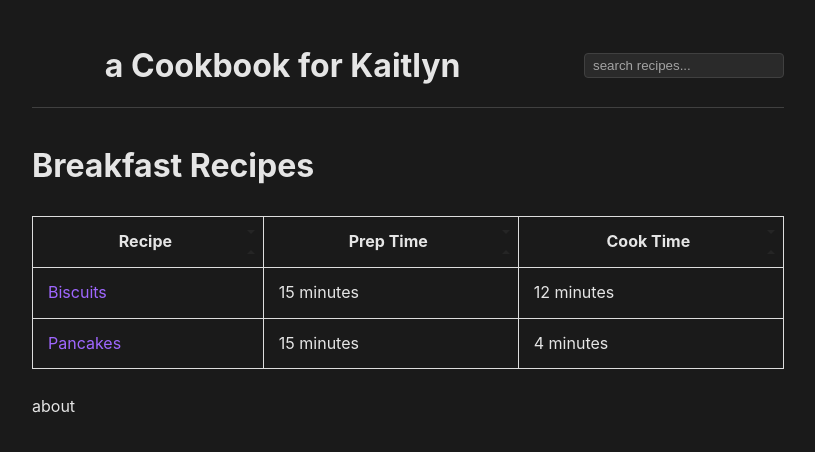
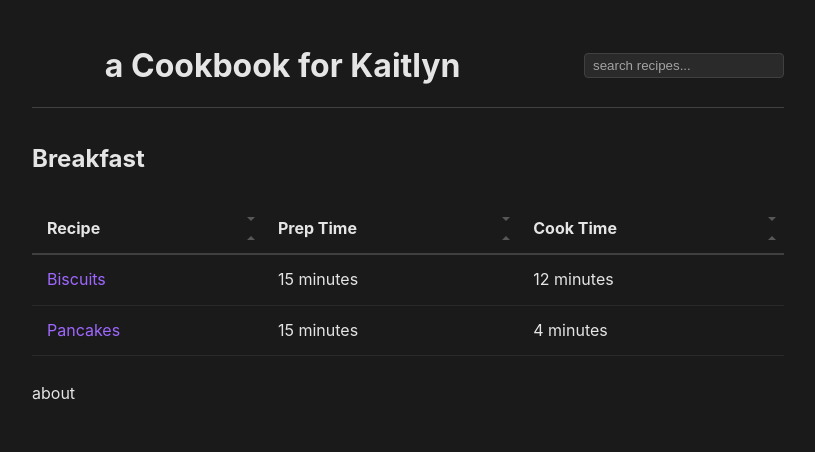
Before and after one commit to williamsca/recipes, a Jekyll site: the page built from categories/breakfast.html, in a window 1280 px wide. Shown: the top 452 px of the page, without its empty margins (232-1047 px from the left). Built offline with Jekyll 4.4.1, drawn with Linux system fonts in a browser that asks for light colours; comment, search, counter and statistics services are not loaded.

Commit message:
category tables

```diff
--- a/_layouts/categories.html
+++ b/_layouts/categories.html
@@ -2,7 +2,7 @@
 layout: default
 ---
 
-<h1>{{ page.category }} Recipes</h1>
+<h2>{{ page.category }}</h2>
 
 <table id="recipe-table" class="recipe-table">
     <thead>
@@ -10,9 +10,9 @@ layout: default
             <th class="sort-header">Recipe</th>
             <th class="sort-header" data-sort-method="time">Prep Time</th>
             <th class="sort-header" data-sort-method="time">Cook Time</th>
-                {% if page.category == "Main" %}
-                <th class="sort-header">Protein</th>
-                {% endif %}
+            {% if page.category == "Main" %}
+            <th class="sort-header">Protein</th>
+            {% endif %}
         </tr>
     </thead>
     <tbody>
@@ -30,7 +30,6 @@ layout: default
     </tbody>
 </table>
 
-<!-- Include both the core library and the time sorting plugin -->
 <script src="https://cdnjs.cloudflare.com/ajax/libs/tablesort/5.2.1/tablesort.min.js"></script>
 <script src="https://cdnjs.cloudflare.com/ajax/libs/tablesort/5.2.1/sorts/tablesort.number.min.js"></script>
 
@@ -41,10 +40,22 @@ layout: default
         margin: 25px 0;
     }
 
-    .recipe-table th,
+    .recipe-table th {
+        padding: 12px 15px;
+        border-bottom: 2px solid var(--color-border);
+        text-align: left;
+    }
+
     .recipe-table td {
         padding: 12px 15px;
-        border: 1px solid #ddd;
+    }
+
+    .recipe-table tbody tr {
+        border-bottom: 1px solid var(--color-bg-secondary);
+    }
+
+    .recipe-table tbody tr:hover {
+        background-color: var(--color-bg-secondary);
     }
 
     .sort-header {
@@ -54,7 +65,7 @@ layout: default
     }
 
     .sort-header:hover {
-        background-color: #f5f5f5;
+        background-color: var(--color-bg-secondary);
     }
 
     .sort-header::after,
@@ -71,15 +82,14 @@ layout: default
 
     .sort-header::before {
         bottom: 13px;
-        border-bottom: 4px solid #404040;
+        border-bottom: 4px solid var(--color-text);
     }
 
     .sort-header::after {
         top: 13px;
-        border-top: 4px solid #404040;
+        border-top: 4px solid var(--color-text);
     }
 
-    /* Sort indicators */
     th.sort-header.sort-asc::before,
     th.sort-header[aria-sort="ascending"]::before {
         opacity: 1 !important;
```
Also changed, not shown: other parts of _layouts/categories.html (+0 -2 lines).
